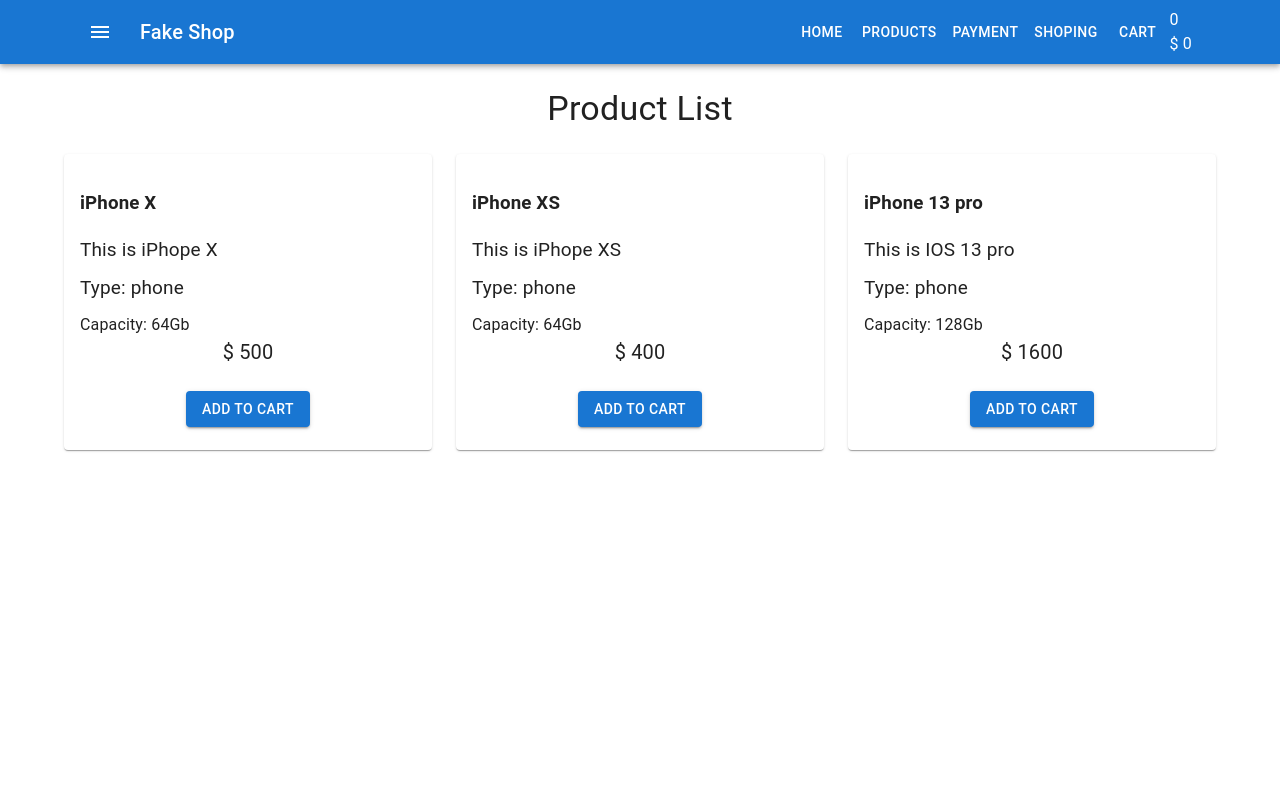
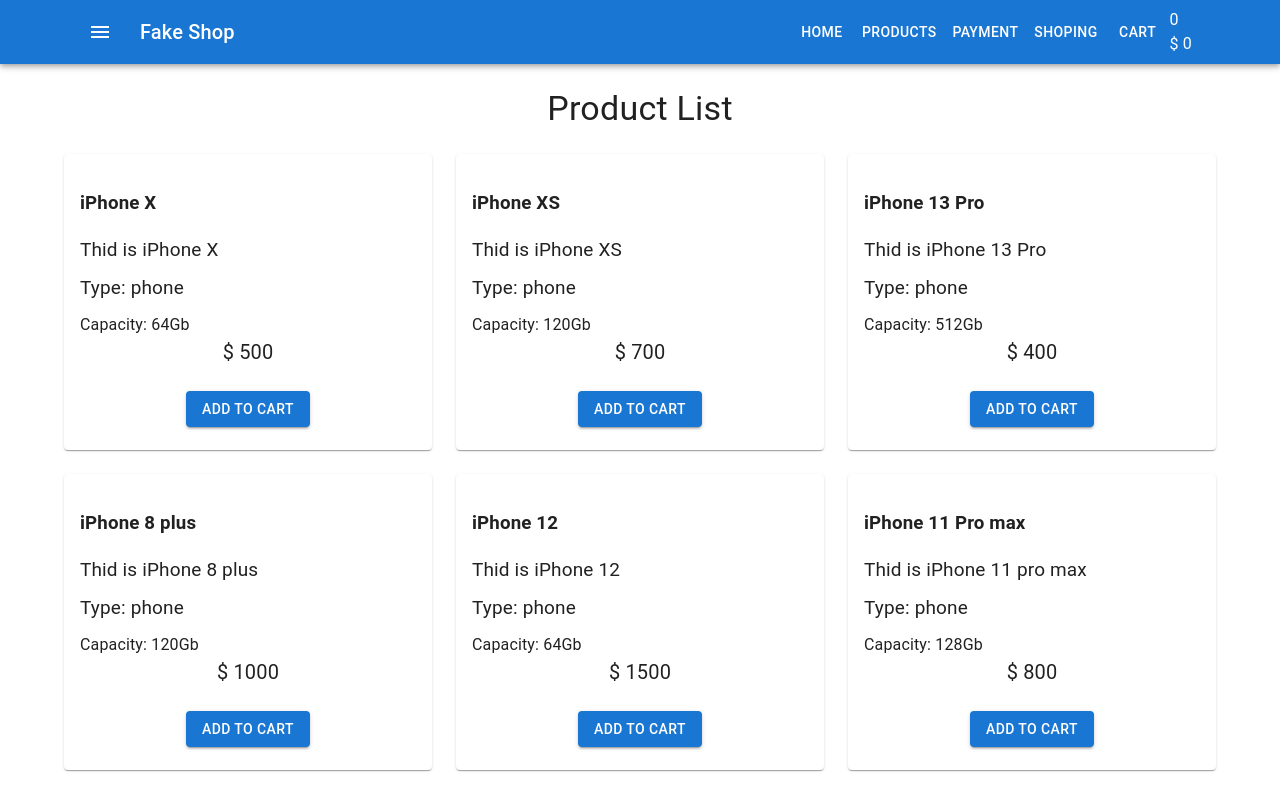
Before and after one commit to SvitlanaPonomaryova/fake-shop, a React (Create React App) app: page / in a window 1280 px wide. Built offline with nearby package versions, Linux system fonts and the light colour scheme.

Commit message:
add ProductsArray

```diff
--- a/src/components/Products/ProductList.tsx
+++ b/src/components/Products/ProductList.tsx
@@ -1,6 +1,8 @@
 import { Grid, Typography } from '@mui/material'
 import React from 'react'
 import ProductListItem from './ProductListItem'
+import productsArray from './productsArray'
+import { ProductProps } from './ProductListItem'
 
 type Props = {}
 
@@ -17,33 +19,25 @@
                 alignItems="center"
                 spacing={3}
             >
-                <Grid item xs={12} sm={6} md={4}>
-                    <ProductListItem
-                        name="iPhone X"
-                        description="This is iPhope X"
-                        capacity={64}
-                        type="phone"
-                        price={500}
-                    />
-                </Grid>
-                <Grid item xs={12} sm={6} md={4}>
-                    <ProductListItem
-                        name="iPhone XS"
-                        description="This is iPhope XS"
-                        capacity={64}
-                        type="phone"
-                        price={400}
-                    />
-                </Grid>
-                <Grid item xs={12} sm={6} md={4}>
-                    <ProductListItem
-                        name="iPhone 13 pro"
-                        description="This is IOS 13 pro"
-                        capacity={128}
-                        type="phone"
-                        price={1600}
-                    />
-                </Grid>
+                {productsArray.map(
+                    ({
+                        name,
+                        description,
+                        type,
+                        capacity,
+                        price,
+                    }: ProductProps) => (
+                        <Grid item xs={12} sm={6} md={4}>
+                            <ProductListItem
+                                name={name}
+                                description={description}
+                                capacity={capacity}
+                                type={type}
+                                price={price}
+                            />
+                        </Grid>
+                    )
+                )}
             </Grid>
         </>
     )
--- a/src/components/Products/ProductListItem.tsx
+++ b/src/components/Products/ProductListItem.tsx
@@ -3,7 +3,7 @@
 //import classes from './ProductListItem.module.scss'//
 import './ProductListItem.scss'
 
-type ProductProps = {
+export type ProductProps = {
     name: string
     description: string
     type: string
--- /dev/null
+++ b/src/components/Products/productsArray.js
@@ -0,0 +1,46 @@
+const productsArray = [
+    {
+        name: 'iPhone X',
+        description: 'Thid is iPhone X',
+        type:'phone',
+        capacity: 64,
+        price: 500
+    },
+    {
+        name: 'iPhone XS',
+        description: 'Thid is iPhone XS',
+        type:'phone',
+        capacity: 120,
+        price: 700
+    },
+    {
+        name: 'iPhone 13 Pro',
+        description: 'Thid is iPhone 13 Pro',
+        type:'phone',
+        capacity: 512,
+        price: 400
+    },
+    {
+        name: 'iPhone 8 plus',
+        description: 'Thid is iPhone 8 plus',
+        type:'phone',
+        capacity: 120,
+        price: 1000
+    },
+    {
+        name: 'iPhone 12',
+        description: 'Thid is iPhone 12',
+        type:'phone',
+        capacity: 64,
+        price: 1500
+    },
+    {
+        name: 'iPhone 11 Pro max',
+        description: 'Thid is iPhone 11 pro max',
+        type:'phone',
+        capacity: 128,
+        price: 800
+    },
+]
+
+export default productsArray
```
